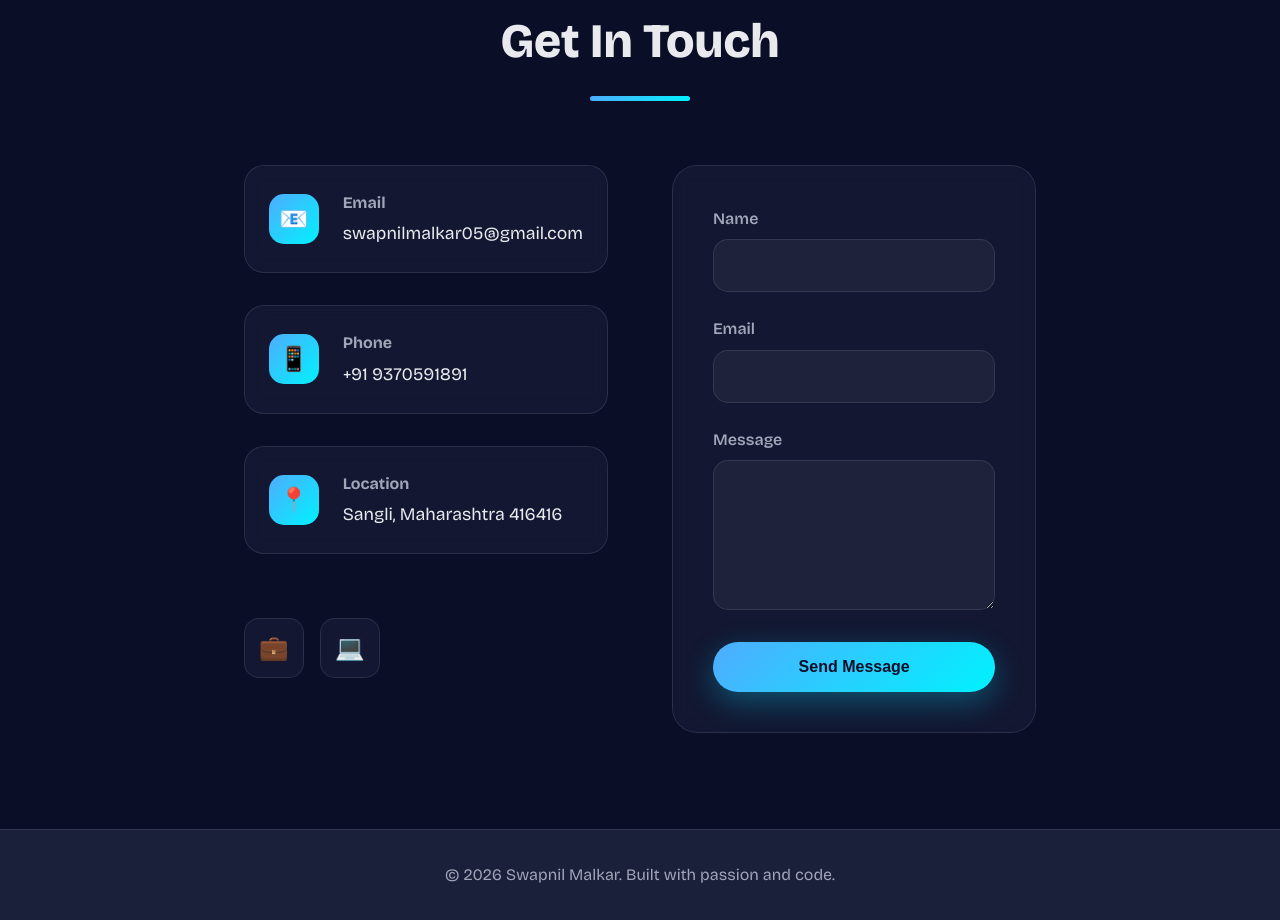
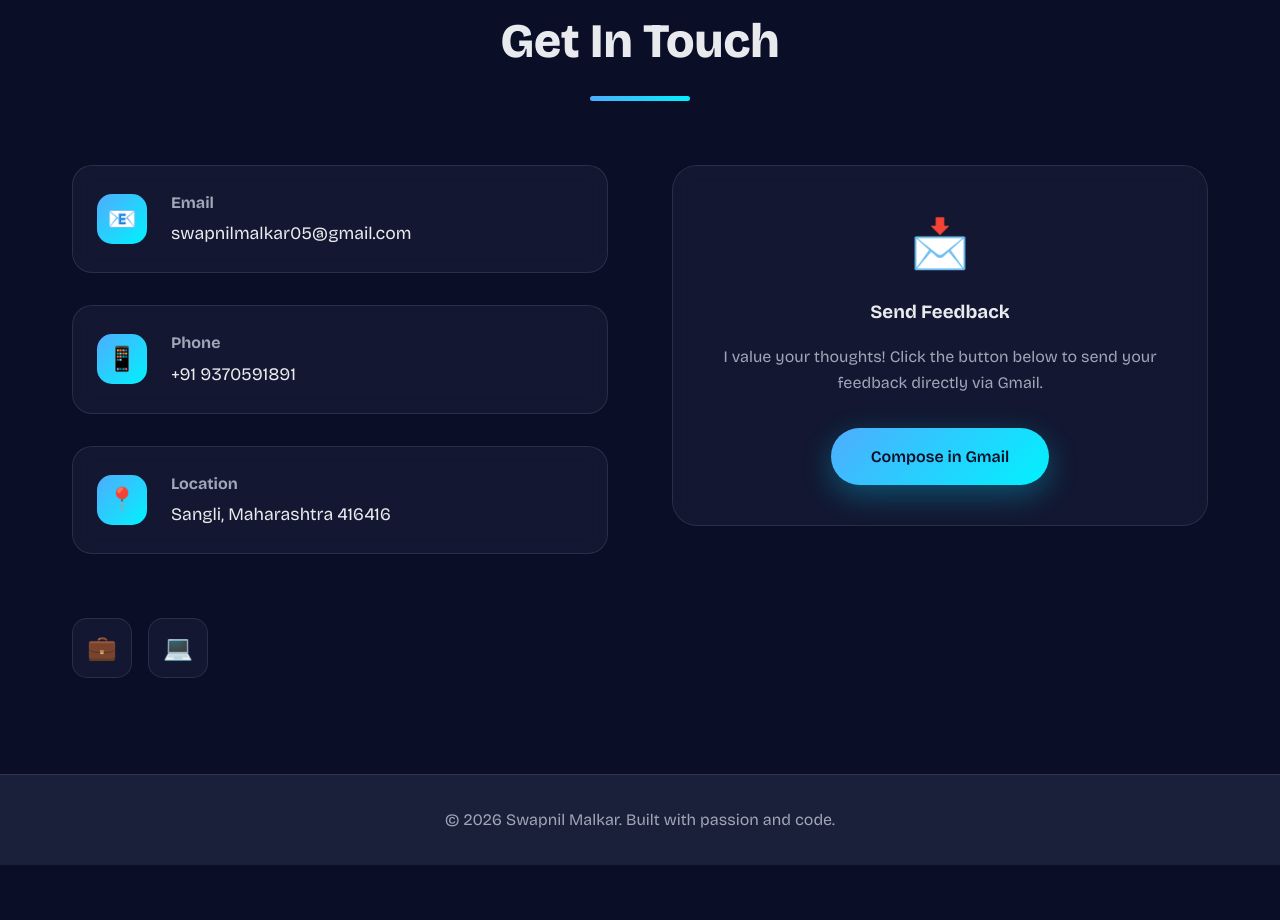
Before and after one commit to SwapnilMalkar06/Portfolio-, a plain HTML site: page index.html in a window 1280 px wide. Shown: the part 4522-5442 px from the top of the page. After the commit the page ends 5387 px from the top, so only its background shows below. Drawn offline with nearby package versions, Linux system fonts and the light colour scheme.

Commit message:
Removed Feedback form

```diff
--- a/index.html
+++ b/index.html
@@ -723,49 +723,23 @@
             box-shadow: 0 10px 30px rgba(0, 217, 255, 0.3);
         }
 
+        /* Gmail Feedback Form Placeholder */
         .contact-form {
             background: var(--card-bg);
             border: 1px solid var(--border);
             border-radius: 25px;
             padding: 2.5rem;
             backdrop-filter: blur(10px);
+            text-align: center;
+            display: flex;
+            flex-direction: column;
+            align-items: center;
+            justify-content: center;
         }
 
-        .form-group {
-            margin-bottom: 1.5rem;
-        }
-
-        .form-group label {
-            display: block;
-            margin-bottom: 0.5rem;
-            color: var(--text-dim);
-            font-weight: 600;
-        }
-
-        .form-group input,
-        .form-group textarea {
-            width: 100%;
-            padding: 1rem;
-            background: rgba(255, 255, 255, 0.05);
-            border: 1px solid var(--border);
-            border-radius: 15px;
-            color: var(--text);
-            font-family: 'Bricolage Grotesque', sans-serif;
-            font-size: 1rem;
-            transition: all 0.3s ease;
-        }
-
-        .form-group input:focus,
-        .form-group textarea:focus {
-            outline: none;
-            border-color: var(--accent);
-            background: rgba(255, 255, 255, 0.08);
-            box-shadow: 0 0 20px rgba(0, 217, 255, 0.1);
-        }
-
-        .form-group textarea {
-            resize: vertical;
-            min-height: 150px;
+        .feedback-icon {
+            font-size: 3rem;
+            margin-bottom: 1rem;
         }
 
         /* Footer */
@@ -898,9 +872,7 @@
         <div class="container">
             <div class="hero-content">
                 <div class="hero-text">
-                    <h1>
-                        Hi, I'm <span class="gradient-text">Swapnil Malkar</span>
-                    </h1>
+                    <h1>Hi, I'm <span class="gradient-text">Swapnil Malkar</span></h1>
                     <p class="subtitle">Full-Stack Web Developer</p>
                     <p>
                         Goal-oriented developer specializing in PHP and Python, building responsive web applications with scalable backend architectures. Currently pursuing MCA at KIT's Institute of Management Education and Research to deepen expertise in full-stack development and advanced database systems.
@@ -955,10 +927,7 @@
             </div>
             <div class="skills-grid">
                 <div class="skill-category fade-in">
-                    <h3>
-                        <div class="skill-icon">🎨</div>
-                        Frontend
-                    </h3>
+                    <h3><div class="skill-icon">🎨</div> Frontend</h3>
                     <div class="skill-list">
                         <span class="skill-tag">HTML5</span>
                         <span class="skill-tag">CSS3</span>
@@ -968,10 +937,7 @@
                     </div>
                 </div>
                 <div class="skill-category fade-in">
-                    <h3>
-                        <div class="skill-icon">⚙️</div>
-                        Backend
-                    </h3>
+                    <h3><div class="skill-icon">⚙️</div> Backend</h3>
                     <div class="skill-list">
                         <span class="skill-tag">PHP</span>
                         <span class="skill-tag">Python</span>
@@ -981,10 +947,7 @@
                     </div>
                 </div>
                 <div class="skill-category fade-in">
-                    <h3>
-                        <div class="skill-icon">🛠️</div>
-                        Tools & Technologies
-                    </h3>
+                    <h3><div class="skill-icon">🛠️</div> Tools & Technologies</h3>
                     <div class="skill-list">
                         <span class="skill-tag">Git</span>
                         <span class="skill-tag">GitHub</span>
@@ -994,10 +957,7 @@
                     </div>
                 </div>
                 <div class="skill-category fade-in">
-                    <h3>
-                        <div class="skill-icon">🚀</div>
-                        Learning & Interests
-                    </h3>
+                    <h3><div class="skill-icon">🚀</div> Learning & Interests</h3>
                     <div class="skill-list">
                         <span class="skill-tag">MongoDB</span>
                         <span class="skill-tag">NoSQL</span>
@@ -1017,9 +977,7 @@
             </div>
             <div class="projects-grid">
                 <div class="project-card fade-in">
-                    <div class="project-header" style="background: linear-gradient(135deg, #11998e 0%, #38ef7d 100%);">
-                        🌾
-                    </div>
+                    <div class="project-header" style="background: linear-gradient(135deg, #11998e 0%, #38ef7d 100%);">🌾</div>
                     <div class="project-content">
                         <h3 class="project-title">KisanDost</h3>
                         <div class="project-tech">
@@ -1028,9 +986,7 @@
                             <span class="tech-badge">MongoDB</span>
                             <span class="tech-badge">AI Chatbot</span>
                         </div>
-                        <p class="project-desc">
-                            AI-driven crop recommendation and market tracking system for Indian farmers. Features multilingual support and real-time data.
-                        </p>
+                        <p class="project-desc">AI-driven crop recommendation and market tracking system for Indian farmers. Features multilingual support and real-time data.</p>
                         <div class="project-links">
                             <a href="https://github.com/SwapnilMalkar06" class="project-link" target="_blank">View Code</a>
                         </div>
@@ -1038,9 +994,7 @@
                 </div>
 
                 <div class="project-card fade-in">
-                    <div class="project-header" style="background: linear-gradient(135deg, #f093fb 0%, #f5576c 100%);">
-                        ⏱️
-                    </div>
+                    <div class="project-header" style="background: linear-gradient(135deg, #f093fb 0%, #f5576c 100%);">⏱️</div>
                     <div class="project-content">
                         <h3 class="project-title">TaskMaster</h3>
                         <div class="project-tech">
@@ -1049,9 +1003,7 @@
                             <span class="tech-badge">MySQL</span>
                             <span class="tech-badge">Focus Timer</span>
                         </div>
-                        <p class="project-desc">
-                            Student personal assistant featuring task management and AI mentorship. Helps manage daily study schedules effectively.
-                        </p>
+                        <p class="project-desc">Student personal assistant featuring task management and AI mentorship. Helps manage daily study schedules effectively.</p>
                         <div class="project-links">
                             <a href="https://github.com/SwapnilMalkar06" class="project-link" target="_blank">View Code</a>
                         </div>
@@ -1059,9 +1011,7 @@
                 </div>
 
                 <div class="project-card fade-in">
-                    <div class="project-header" style="background: linear-gradient(135deg, #667eea 0%, #764ba2 100%);">
-                        📚
-                    </div>
+                    <div class="project-header" style="background: linear-gradient(135deg, #667eea 0%, #764ba2 100%);">📚</div>
                     <div class="project-content">
                         <h3 class="project-title">Course Katta</h3>
                         <div class="project-tech">
@@ -1069,9 +1019,7 @@
                             <span class="tech-badge">XAMPP</span>
                             <span class="tech-badge">MySQL</span>
                         </div>
-                        <p class="project-desc">
-                            Free course platform for students with performance tracking and personalized learning experiences via session analysis.
-                        </p>
+                        <p class="project-desc">Free course platform for students with performance tracking and personalized learning experiences via session analysis.</p>
                         <div class="project-links">
                             <a href="https://github.com/SwapnilMalkar06" class="project-link" target="_blank">View Code</a>
                         </div>
@@ -1094,9 +1042,7 @@
                         <h3>Master of Computer Application (MCA)</h3>
                         <p class="degree">MCA I Year - Pursuing</p>
                         <p class="institution">KIT's IMER Kolhapur (Autonomous Institute)</p>
-                        <p style="color: var(--text-dim); margin-top: 1rem;">
-                            Specializing in full-stack development and advanced database systems. Currently exploring NoSQL and scalable architectures.
-                        </p>
+                        <p style="color: var(--text-dim); margin-top: 1rem;">Specializing in full-stack development and advanced database systems. Currently exploring NoSQL and scalable architectures.</p>
                     </div>
                 </div>
 
@@ -1107,9 +1053,7 @@
                         <p class="degree">BCA - Graduated 2025</p>
                         <p class="institution">Shivaji University, Kolhapur</p>
                         <span class="cgpa">A+ Grade</span>
-                        <p style="color: var(--text-dim); margin-top: 1rem;">
-                            Strong foundation in computer science fundamentals, programming languages, and web development technologies.
-                        </p>
+                        <p style="color: var(--text-dim); margin-top: 1rem;">Strong foundation in computer science fundamentals, programming languages, and web development technologies.</p>
                     </div>
                 </div>
             </div>
@@ -1128,7 +1072,7 @@
                         <div class="contact-icon">📧</div>
                         <div>
                             <h4>Email</h4>
-                            <p><a href="mailto:swapnilmalkar05@gmail.com">swapnilmalkar05@gmail.com</a></p>
+                            <p><a href="mailto:swapnilmalkar05@gmail.com?subject=Portfolio%20Inquiry">swapnilmalkar05@gmail.com</a></p>
                         </div>
                     </div>
                     <div class="contact-item">
@@ -1146,31 +1090,20 @@
                         </div>
                     </div>
                     <div class="social-links">
-                        <a href="https://www.linkedin.com/in/swapnil-malkar-a70129268/" target="_blank" class="social-link" title="LinkedIn">
-                            💼
-                        </a>
-                        <a href="https://github.com/SwapnilMalkar06" target="_blank" class="social-link" title="GitHub">
-                            💻
-                        </a>
+                        <a href="https://www.linkedin.com/in/swapnil-malkar-a70129268/" target="_blank" class="social-link" title="LinkedIn">💼</a>
+                        <a href="https://github.com/SwapnilMalkar06" target="_blank" class="social-link" title="GitHub">💻</a>
                     </div>
                 </div>
 
                 <div class="contact-form fade-in">
-                    <form id="feedbackForm">
-                        <div class="form-group">
-                            <label for="name">Name</label>
-                            <input type="text" id="name" name="name" required>
-                        </div>
-                        <div class="form-group">
-                            <label for="email">Email</label>
-                            <input type="email" id="email" name="email" required>
-                        </div>
-                        <div class="form-group">
-                            <label for="message">Message</label>
-                            <textarea id="message" name="message" required></textarea>
-                        </div>
-                        <button type="submit" id="submitBtn" class="btn btn-primary" style="width: 100%;">Send Message</button>
-                    </form>
+                    <div class="feedback-icon">📩</div>
+                    <h3 style="margin-bottom: 1rem;">Send Feedback</h3>
+                    <p style="color: var(--text-dim); margin-bottom: 2rem;">I value your thoughts! Click the button below to send your feedback directly via Gmail.</p>
+                    <a href="https://mail.google.com/mail/?view=cm&fs=1&to=swapnilmalkar05@gmail.com&su=Feedback+from+Portfolio&body=Hi+Swapnil,"
+                       target="_blank"
+                       class="btn btn-primary">
+                        Compose in Gmail
+                    </a>
                 </div>
             </div>
         </div>
@@ -1183,97 +1116,37 @@
     </footer>
 
     <script>
-        // Smooth scrolling for navigation links
         document.querySelectorAll('a[href^="#"]').forEach(anchor => {
             anchor.addEventListener('click', function (e) {
                 e.preventDefault();
                 const target = document.querySelector(this.getAttribute('href'));
                 if (target) {
-                    target.scrollIntoView({
-                        behavior: 'smooth',
-                        block: 'start'
-                    });
+                    target.scrollIntoView({ behavior: 'smooth', block: 'start' });
                 }
             });
         });
 
-        // Intersection Observer for fade-in animations
-        const observerOptions = {
-            threshold: 0.1,
-            rootMargin: '0px 0px -100px 0px'
-        };
-
+        const observerOptions = { threshold: 0.1, rootMargin: '0px 0px -100px 0px' };
         const observer = new IntersectionObserver((entries) => {
             entries.forEach(entry => {
-                if (entry.isIntersecting) {
-                    entry.target.classList.add('visible');
-                }
+                if (entry.isIntersecting) { entry.target.classList.add('visible'); }
             });
         }, observerOptions);
 
-        document.querySelectorAll('.fade-in').forEach(element => {
-            observer.observe(element);
-        });
+        document.querySelectorAll('.fade-in').forEach(element => { observer.observe(element); });
 
-        // Active navigation highlighting
         window.addEventListener('scroll', () => {
             let current = '';
             const sections = document.querySelectorAll('section');
-
             sections.forEach(section => {
-                const sectionTop = section.offsetTop;
-                const sectionHeight = section.clientHeight;
-                if (window.scrollY >= (sectionTop - 200)) {
+                if (window.scrollY >= (section.offsetTop - 200)) {
                     current = section.getAttribute('id');
                 }
             });
-
             document.querySelectorAll('.nav-links a').forEach(link => {
                 link.classList.remove('active');
-                if (link.getAttribute('href').slice(1) === current) {
-                    link.classList.add('active');
-                }
+                if (link.getAttribute('href').slice(1) === current) { link.classList.add('active'); }
             });
-        });
-
-        // FEEDBACK FORM SUBMISSION LOGIC
-        document.getElementById('feedbackForm').addEventListener('submit', async function(e) {
-            e.preventDefault();
-
-            const submitBtn = document.getElementById('submitBtn');
-            const formData = {
-                name: document.getElementById('name').value,
-                email: document.getElementById('email').value,
-                message: document.getElementById('message').value
-            };
-
-            // UI Feedback
-            submitBtn.innerText = "Sending...";
-            submitBtn.disabled = true;
-
-            try {
-                // Connecting to your Flask Backend
-                const response = await fetch('http://127.0.0.1:5000/submit_feedback', {
-                    method: 'POST',
-                    headers: { 'Content-Type': 'application/json' },
-                    body: JSON.stringify(formData)
-                });
-
-                const result = await response.json();
-
-                if (result.status === 'success') {
-                    alert('Feedback stored successfully in MySQL! Thanks for reaching out, Swapnil.');
-                    this.reset();
-                } else {
-                    alert('Error: ' + result.message);
-                }
-            } catch (error) {
-                alert('Could not connect to the backend server. Please ensure app.py is running.');
-                console.error('Error:', error);
-            } finally {
-                submitBtn.innerText = "Send Message";
-                submitBtn.disabled = false;
-            }
         });
     </script>
 </body>
```
